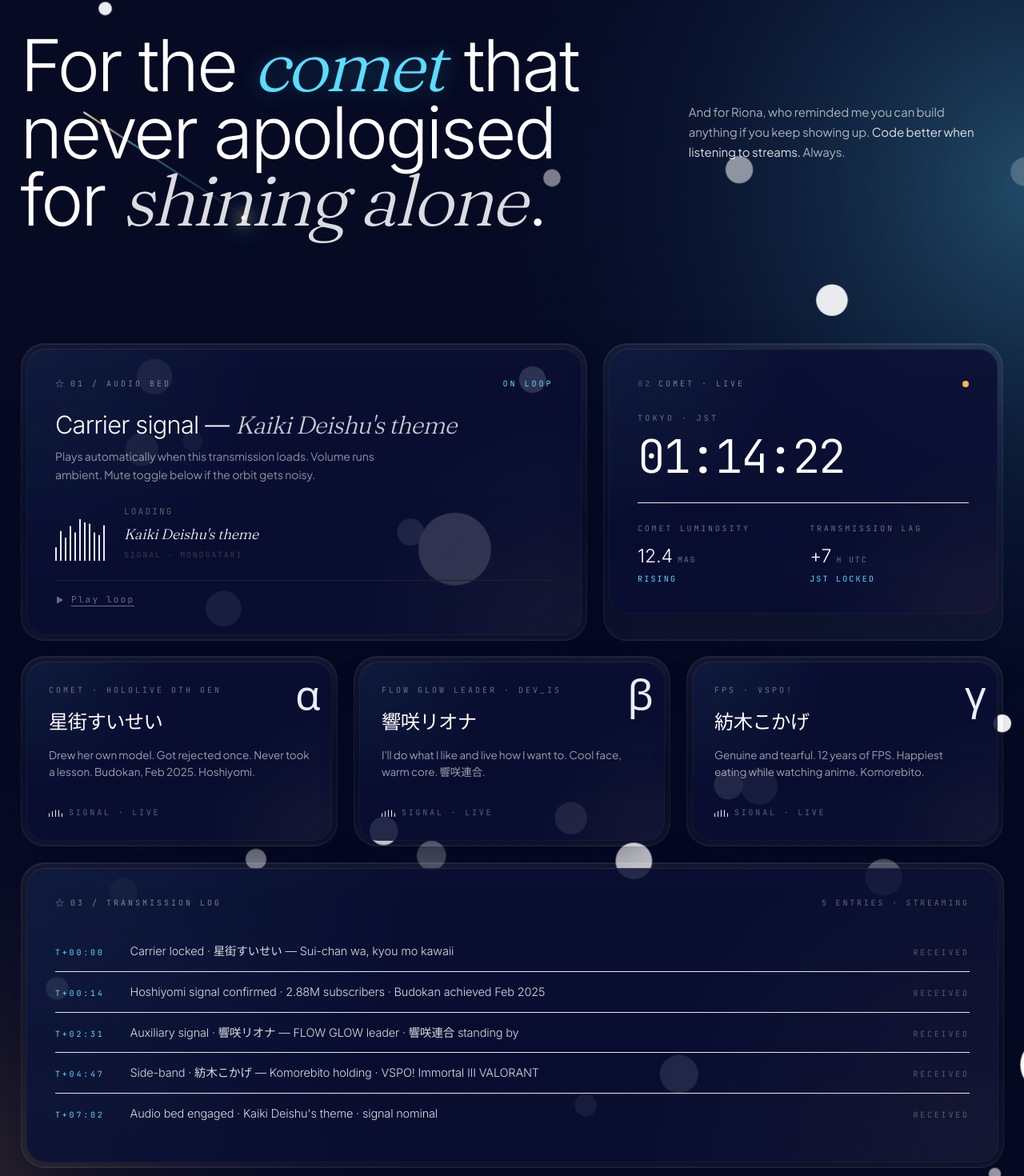
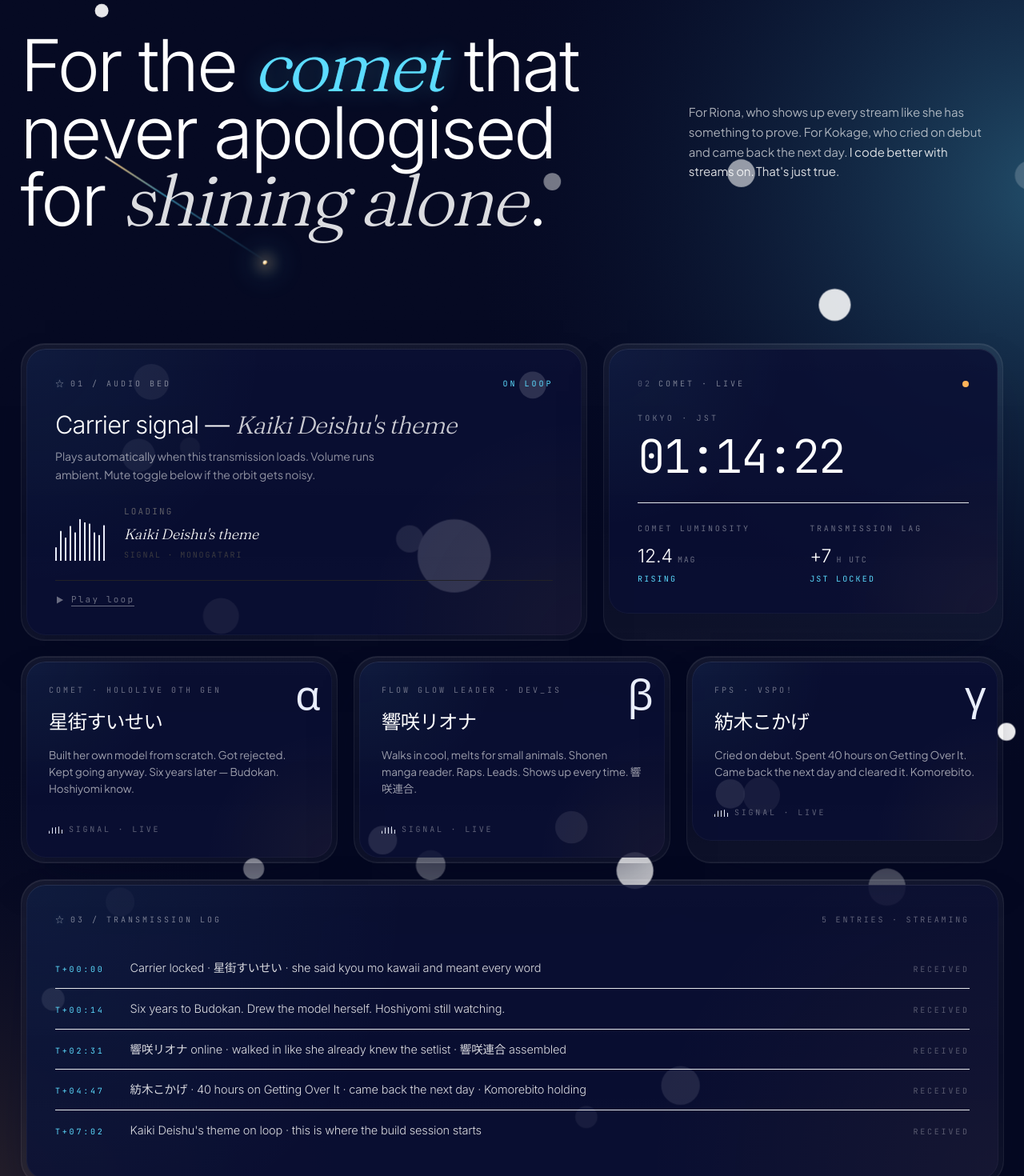
Before and after one commit to rayinailham/porto-v2, a Vue app: page /sui in a window 1280 px wide. Shown: the part 293-1763 px from the top of the page at 80% size. Built offline with nearby package versions, Linux system fonts and the light colour scheme.

Commit message:
sui: rewrite copy to feel personal, not AI-generated

```diff
--- a/src/views/SuiView.vue
+++ b/src/views/SuiView.vue
@@ -59,13 +59,13 @@ const onCtaLeave = () => {
   ctaTransform.value = "translate(0px, 0px)";
 };
 
-// Transmission log — real stream of comet pings
+// Transmission log — intercepted notes, not a status report
 const log = computed(() => [
-  { t: "T+00:00", body: "Carrier locked · 星街すいせい — Sui-chan wa, kyou mo kawaii" },
-  { t: "T+00:14", body: "Hoshiyomi signal confirmed · 2.88M subscribers · Budokan achieved Feb 2025" },
-  { t: "T+02:31", body: "Auxiliary signal · 響咲リオナ — FLOW GLOW leader · 響咲連合 standing by" },
-  { t: "T+04:47", body: "Side-band · 紡木こかげ — Komorebito holding · VSPO! Immortal III VALORANT" },
-  { t: "T+07:02", body: "Audio bed engaged · Kaiki Deishu's theme · signal nominal" },
+  { t: "T+00:00", body: "Carrier locked · 星街すいせい · she said kyou mo kawaii and meant every word" },
+  { t: "T+00:14", body: "Six years to Budokan. Drew the model herself. Hoshiyomi still watching." },
+  { t: "T+02:31", body: "響咲リオナ online · walked in like she already knew the setlist · 響咲連合 assembled" },
+  { t: "T+04:47", body: "紡木こかげ · 40 hours on Getting Over It · came back the next day · Komorebito holding" },
+  { t: "T+07:02", body: "Kaiki Deishu's theme on loop · this is where the build session starts" },
 ]);
 
 // Two stat cards
@@ -80,19 +80,19 @@ const manifest = [
     handle: "星街すいせい",
     role: "Comet · hololive 0th gen",
     glyph: "α",
-    line: "Drew her own model. Got rejected once. Never took a lesson. Budokan, Feb 2025. Hoshiyomi.",
+    line: "Built her own model from scratch. Got rejected. Kept going anyway. Six years later — Budokan. Hoshiyomi know.",
   },
   {
     handle: "響咲リオナ",
     role: "FLOW GLOW leader · DEV_IS",
     glyph: "β",
-    line: "I'll do what I like and live how I want to. Cool face, warm core. 響咲連合.",
+    line: "Walks in cool, melts for small animals. Shonen manga reader. Raps. Leads. Shows up every time. 響咲連合.",
   },
   {
     handle: "紡木こかげ",
     role: "FPS · VSPO!",
     glyph: "γ",
-    line: "Genuine and tearful. 12 years of FPS. Happiest eating while watching anime. Komorebito.",
+    line: "Cried on debut. Spent 40 hours on Getting Over It. Came back the next day and cleared it. Komorebito.",
   },
 ];
 
@@ -201,9 +201,9 @@ const goHome = () => router.push("/");
         <!-- Right rail — asymmetric meta column, sits lower than headline -->
         <aside class="col-span-12 mt-2 flex flex-col gap-4 lg:col-span-4 lg:mt-32">
           <p class="max-w-[34ch] text-[15px] leading-[1.65] text-white/65">
-            And for Riona, who reminded me you can build anything if you keep
-            showing up. <span class="text-white/85">Code better when listening to streams.</span>
-            Always.
+            For Riona, who shows up every stream like she has something to prove.
+            For Kokage, who cried on debut and came back the next day.
+            <span class="text-white/85">I code better with streams on. That's just true.</span>
           </p>
           <div class="mt-6 h-px w-12 bg-gradient-to-r from-sui-cyan via-sui-warm to-transparent" />
         </aside>
@@ -374,7 +374,7 @@ const goHome = () => router.push("/");
           </article>
         </section>
 
-        <!-- Sign-off — magnetic CTA, double-bezel pill -->
+          <!-- Sign-off — magnetic CTA, double-bezel pill -->
         <div class="col-span-12 mt-20 flex flex-col items-start gap-5 md:mt-28">
           <span
             class="font-mono text-[10px] uppercase tracking-[0.3em] text-white/40"
```
